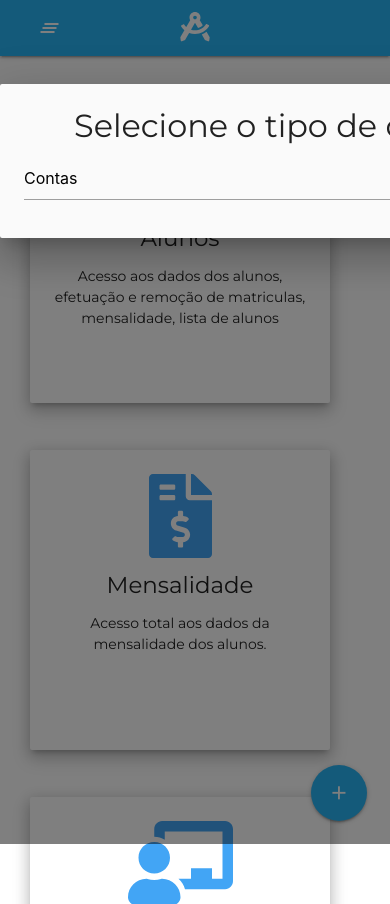
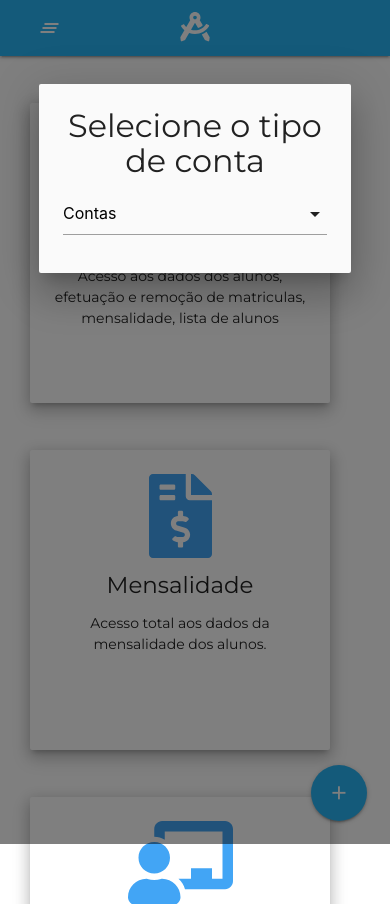
Before and after one commit to GestClass/GestClass-web, a PHP site: page /gestclass-web/homeDiretor.html.php in a window 390 px wide, after a click that opens the changed part. Shown: the top 904 px of the page. Run offline with PHP 8.4, Linux system fonts and the light colour scheme; a user stored in the database is signed in; data comes from the database, SQL or seed files in the repository; some libraries are stand-ins or nearby versions.

Commit message:
Nick-Ajustes da responsividade dos modais

```diff
--- a/css/default.css
+++ b/css/default.css
@@ -152,19 +152,4 @@ body {
 }
 
 
-/*  -   Lista Alunos    -   */
-
-#modalListaAlunos {
-    width: 550px;
-    max-height: 100%;
-    overflow: visible;
-}
-
-#modalChamada {
-    width: 550px;
-    max-height: 100%;
-    overflow: visible;
-}
-
-
 /* default */
--- a/css/homeSecretaria.css
+++ b/css/homeSecretaria.css
@@ -6,12 +6,6 @@
 
 .blue-icon {
     color: #42a5f5;
-}
-
-#modalCadastroContas {
-    max-height: 100%;
-    overflow: visible;
-    width: 550px;
 }
 
 #modalFilhos {
@@ -51,9 +45,4 @@
     background-color: #64b5f6;
     border-bottom: 1px solid #64b5f6 !important;
     box-shadow: 0 1px 0 0 #64b5f6 !important;
-    <<<<<<< HEAD
 }
-
-=======
-}
->>>>>>>fa0b5fe8f5ef20bfb9cb68ec5f24e8246a883690
--- a/homeDiretor.html.php
+++ b/homeDiretor.html.php
@@ -73,7 +73,7 @@ require_once 'reqDiretor.php';
 
   <div id="modalCadastroContas" class="modal">
     <div class="modal-content">
-      <h4>Selecione o tipo de conta</h4>
+      <h4 class="center">Selecione o tipo de conta</h4>
       <div class="input-field col s12">
         <select id="selectConta" onchange="habilitaForm()">
           <option value="" disabled selected>Contas</option>
@@ -136,5 +136,9 @@ require_once 'reqDiretor.php';
     </div>
   </div>
 </div>
-
+<script>
+  $('#modalCadastroContas').on('shown.bs.modal', function() {
+    $(window).trigger('resize');
+});
+</script>
 <?php require_once 'reqFooter.php' ?>
```
Also changed, not shown: js/default.js (line endings or trailing spaces).
